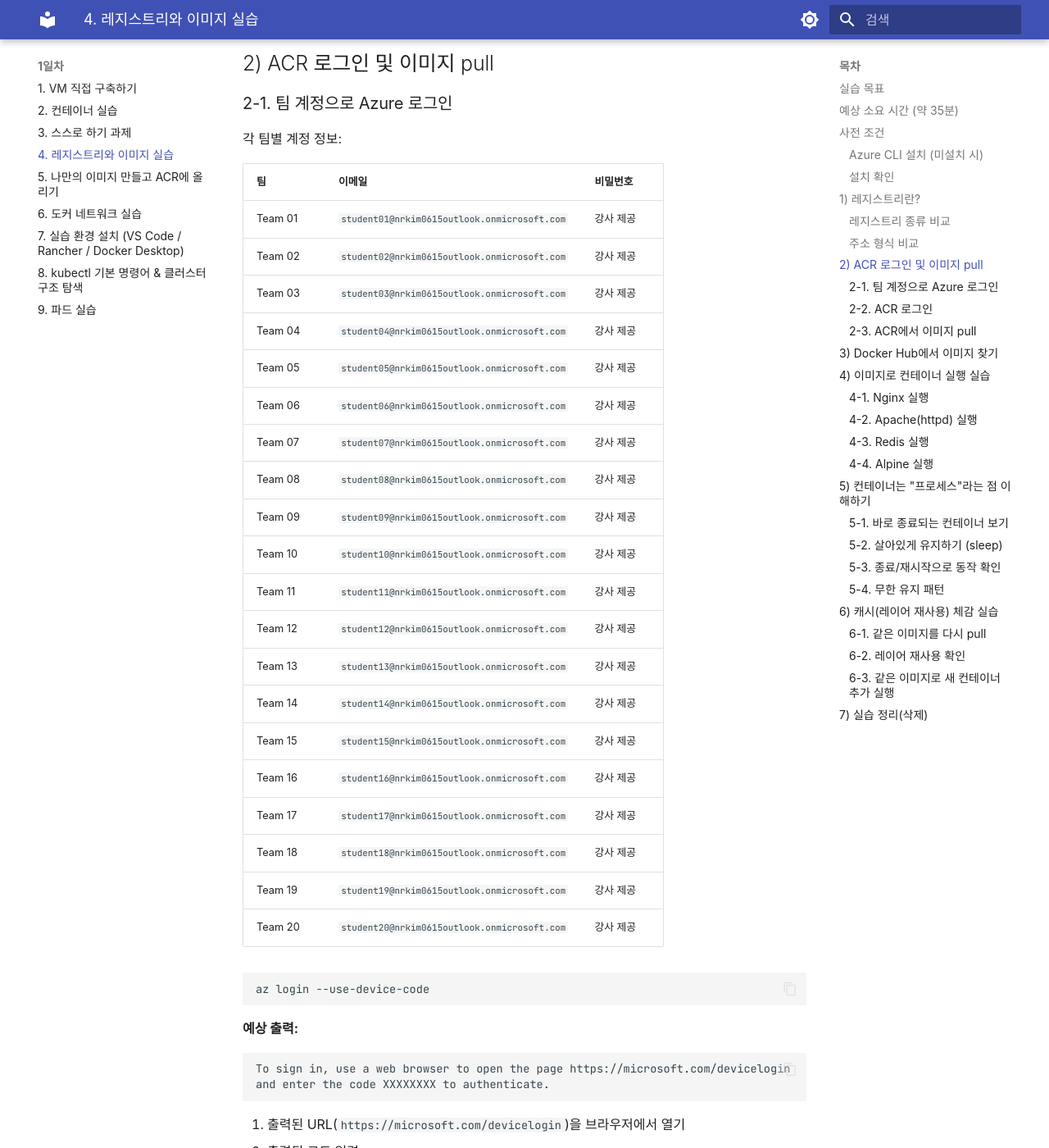
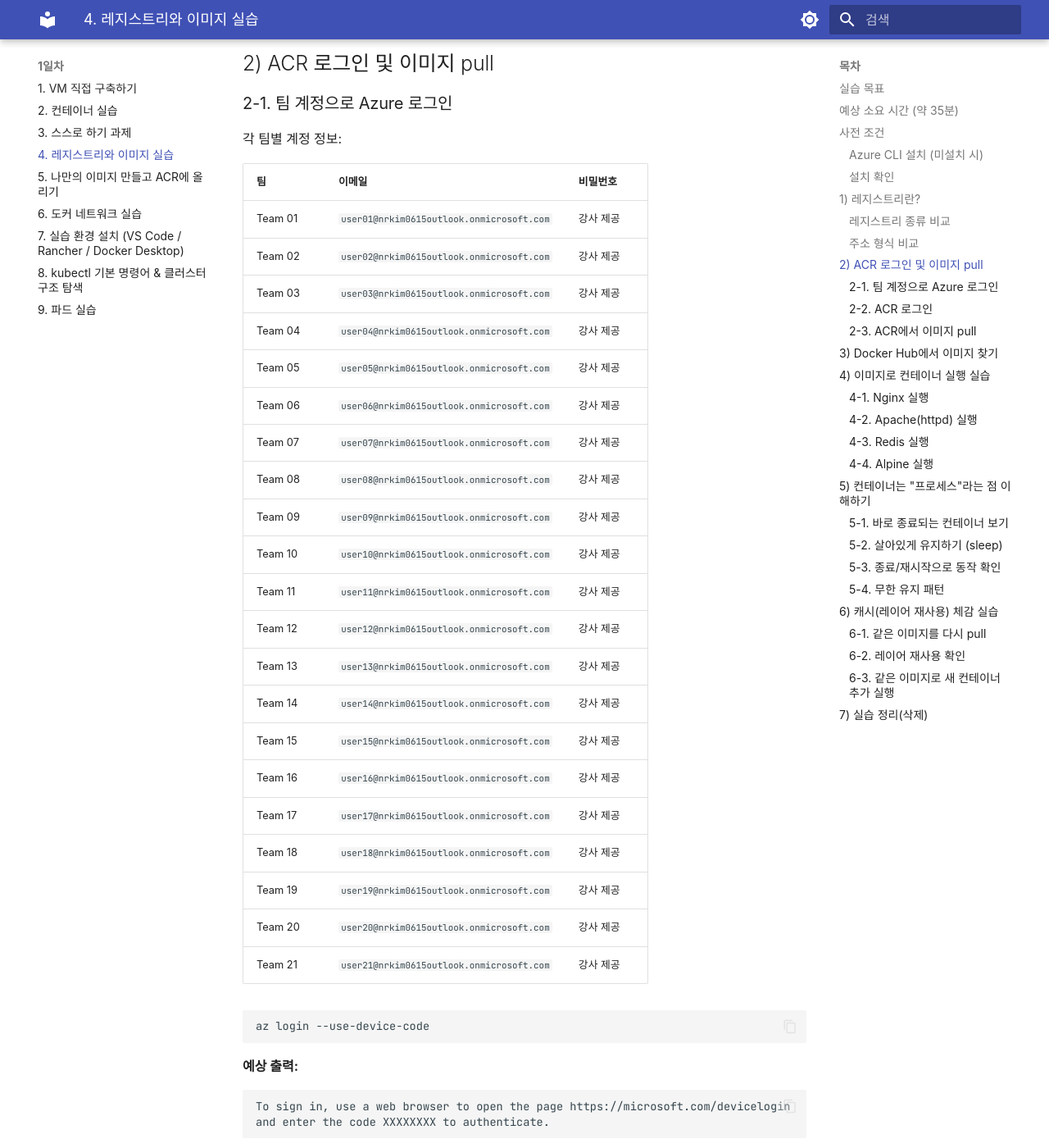
Before and after one commit to skilleat-labs/k8s-for-4days, an MkDocs documentation site: the page built from docs/day1/1-3-registry.md, in a window 1280 px wide and 1400 px high, scrolled down 1959 px. Shown: the whole window at 82% size. Built offline with MkDocs 1.6.1 and Material for MkDocs 9.7.7, drawn with Linux system fonts in a browser that asks for light colours; some web fonts are replaced.

Commit message:
Update team accounts: student01-20 → user01-21

````diff
--- a/docs/day1/1-3-registry.md
+++ b/docs/day1/1-3-registry.md
@@ -82,26 +82,27 @@
 
 | 팀 | 이메일 | 비밀번호 |
 |-----|--------|---------|
-| Team 01 | `student01@nrkim0615outlook.onmicrosoft.com` | 강사 제공 |
-| Team 02 | `student02@nrkim0615outlook.onmicrosoft.com` | 강사 제공 |
-| Team 03 | `student03@nrkim0615outlook.onmicrosoft.com` | 강사 제공 |
-| Team 04 | `student04@nrkim0615outlook.onmicrosoft.com` | 강사 제공 |
-| Team 05 | `student05@nrkim0615outlook.onmicrosoft.com` | 강사 제공 |
-| Team 06 | `student06@nrkim0615outlook.onmicrosoft.com` | 강사 제공 |
-| Team 07 | `student07@nrkim0615outlook.onmicrosoft.com` | 강사 제공 |
-| Team 08 | `student08@nrkim0615outlook.onmicrosoft.com` | 강사 제공 |
-| Team 09 | `student09@nrkim0615outlook.onmicrosoft.com` | 강사 제공 |
-| Team 10 | `student10@nrkim0615outlook.onmicrosoft.com` | 강사 제공 |
-| Team 11 | `student11@nrkim0615outlook.onmicrosoft.com` | 강사 제공 |
-| Team 12 | `student12@nrkim0615outlook.onmicrosoft.com` | 강사 제공 |
-| Team 13 | `student13@nrkim0615outlook.onmicrosoft.com` | 강사 제공 |
-| Team 14 | `student14@nrkim0615outlook.onmicrosoft.com` | 강사 제공 |
-| Team 15 | `student15@nrkim0615outlook.onmicrosoft.com` | 강사 제공 |
-| Team 16 | `student16@nrkim0615outlook.onmicrosoft.com` | 강사 제공 |
-| Team 17 | `student17@nrkim0615outlook.onmicrosoft.com` | 강사 제공 |
-| Team 18 | `student18@nrkim0615outlook.onmicrosoft.com` | 강사 제공 |
-| Team 19 | `student19@nrkim0615outlook.onmicrosoft.com` | 강사 제공 |
-| Team 20 | `student20@nrkim0615outlook.onmicrosoft.com` | 강사 제공 |
+| Team 01 | `user01@nrkim0615outlook.onmicrosoft.com` | 강사 제공 |
+| Team 02 | `user02@nrkim0615outlook.onmicrosoft.com` | 강사 제공 |
+| Team 03 | `user03@nrkim0615outlook.onmicrosoft.com` | 강사 제공 |
+| Team 04 | `user04@nrkim0615outlook.onmicrosoft.com` | 강사 제공 |
+| Team 05 | `user05@nrkim0615outlook.onmicrosoft.com` | 강사 제공 |
+| Team 06 | `user06@nrkim0615outlook.onmicrosoft.com` | 강사 제공 |
+| Team 07 | `user07@nrkim0615outlook.onmicrosoft.com` | 강사 제공 |
+| Team 08 | `user08@nrkim0615outlook.onmicrosoft.com` | 강사 제공 |
+| Team 09 | `user09@nrkim0615outlook.onmicrosoft.com` | 강사 제공 |
+| Team 10 | `user10@nrkim0615outlook.onmicrosoft.com` | 강사 제공 |
+| Team 11 | `user11@nrkim0615outlook.onmicrosoft.com` | 강사 제공 |
+| Team 12 | `user12@nrkim0615outlook.onmicrosoft.com` | 강사 제공 |
+| Team 13 | `user13@nrkim0615outlook.onmicrosoft.com` | 강사 제공 |
+| Team 14 | `user14@nrkim0615outlook.onmicrosoft.com` | 강사 제공 |
+| Team 15 | `user15@nrkim0615outlook.onmicrosoft.com` | 강사 제공 |
+| Team 16 | `user16@nrkim0615outlook.onmicrosoft.com` | 강사 제공 |
+| Team 17 | `user17@nrkim0615outlook.onmicrosoft.com` | 강사 제공 |
+| Team 18 | `user18@nrkim0615outlook.onmicrosoft.com` | 강사 제공 |
+| Team 19 | `user19@nrkim0615outlook.onmicrosoft.com` | 강사 제공 |
+| Team 20 | `user20@nrkim0615outlook.onmicrosoft.com` | 강사 제공 |
+| Team 21 | `user21@nrkim0615outlook.onmicrosoft.com` | 강사 제공 |
 
 ```bash
 az login --use-device-code
````
